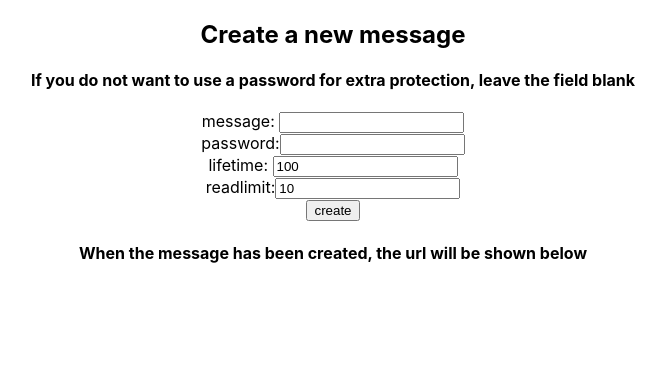
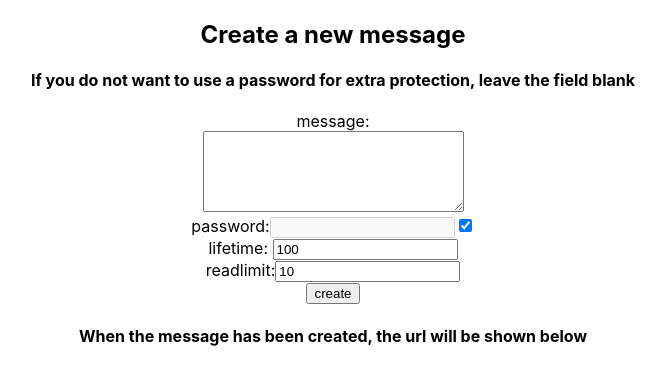
Before and after one commit to Markus98/secure-message-app, a React (Create React App) app in the folder react-front/: page / in a window 1280 px wide. Shown: the top 384 px of the page, without its empty margins (307-973 px from the left). Built offline with nearby package versions, Linux system fonts and the light colour scheme.

Commit message:
Added more stuff like timestamp and checkmark on password

```diff
--- a/react-front/src/components/MessageForm.js
+++ b/react-front/src/components/MessageForm.js
@@ -3,6 +3,7 @@ import messageService from '../services/messages';
 
 const MessageForm = () => {
   const [message, setMessage] = useState('');
+  const [passwordEnabled, setPasswordEnabled] = useState(true);
   const [password, setPassword] = useState('');
   const [lifeTime, setLifeTime] = useState(100);
   const [readLimit, setReadLimit] = useState(10);
@@ -36,17 +37,24 @@ const MessageForm = () => {
     setPassword('');
   }
 
+  //had to be here since wanted to also empty password field
+  const handleCheckChange = e => {
+    setPasswordEnabled(e.target.checked);
+    setPassword('');
+  }
+
   //just a simple form
   return (
     <div className = 'formMessage'>
       <h2>Create a new message</h2>
       <h4>If you do not want to use a password for extra protection, leave the field blank</h4>
       <form onSubmit={addMessage}>
-        <div> message: <input id = 'message' value ={message} onChange={({ target }) => setMessage(target.value)}/></div>
-        <div> password:<input id = 'password' value = {password} onChange={({ target }) => setPassword(target.value)} type="password"/></div>
+        <div> message: <div><textarea id = 'message' value ={message} onChange={({ target }) => setMessage(target.value)} rows={5} cols={30}/></div></div>
+        <div> password:<input id = 'password' value = {password} onChange={({ target }) => setPassword(target.value)} type='password' disabled = {passwordEnabled}/>
+        <input type='checkbox' checked={passwordEnabled} onChange={e => handleCheckChange(e)}/></div>
         <div> lifetime: <input id = 'lifetime' value ={lifeTime} onChange={({ target }) => setLifeTime(target.value)} type = 'number' /></div>
         <div> readlimit:<input id = 'readlimit' value = {readLimit} onChange={({ target }) => setReadLimit(target.value)} type="number"/></div>
-        <button id = 'create-message' type="submit">create</button>
+        <button id = 'create-message' type='submit'>create</button>
       </form>
       <h4> When the message has been created, the url will be shown below</h4>
       <p>{url}</p>
```
